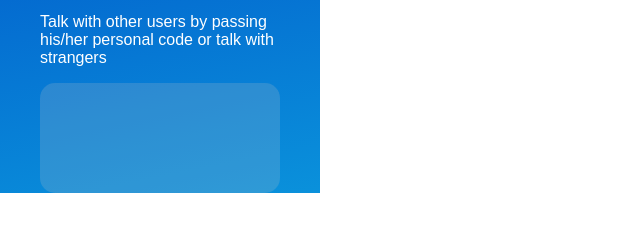
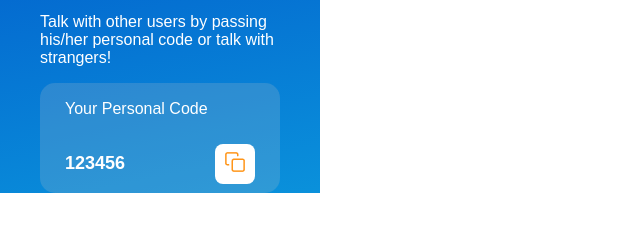
Before and after one commit to mcccarthy/QuickCam, a website: page public/index.html in a window 1280 px wide. Shown: the part 180-412 px from the top of the page, without its empty margins (0-640 px from the left). Drawn offline with nearby package versions, Linux system fonts and the light colour scheme; no server answers.

Commit message:
personal code sections done for now

```diff
--- a/public/index.html
+++ b/public/index.html
@@ -18,11 +18,21 @@
 				</div>
 				<div class="description_container">
 					<p class="description_container_paragraph">
-						Talk with other users by passing his/her personal code or talk with strangers
+						Talk with other users by passing his/her personal code or talk with strangers!
 					</p>
 				</div>
+				<div class="personal_code_container">
+					<div class="personal_code_title_container">
+						<p class="personal_code_title_paragraph">Your Personal Code</p>
+					</div>
 
-				<div class="personal_code_container"></div>
+					<div class="personal_code_value_container">
+						<p class="personal_code_value_paragraph" id="personal_code_value_paragraph">123456</p>
+						<button class="personal_code_copy_button" id="personal_code_copy_button">
+							<img src="./utils/Images/copyButton.png" alt="copy" />
+						</button>
+					</div>
+				</div>
 			</div>
 			<div class="call_container"></div>
 			<div class="messenger_container"></div>
```
